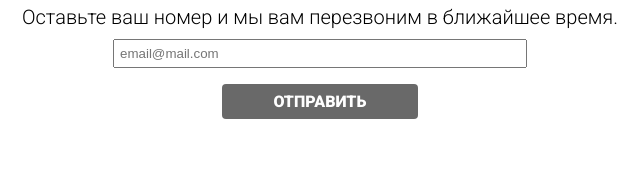
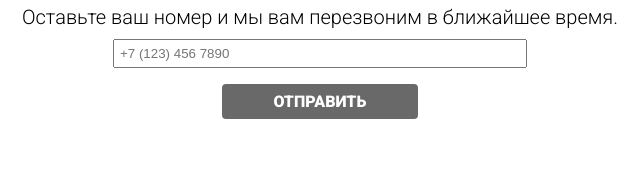
Before and after one commit to Kesio-dev/SPA, a plain HTML site: page index.html in a window 1280 px wide. Shown: the part 3000-3185 px from the top of the page, 320-960 px from the left. Drawn offline with Linux system fonts and the light colour scheme.

Commit message:
решение багов

```diff
--- a/index.html
+++ b/index.html
@@ -96,7 +96,7 @@
 		<h3 class="title-fb">Обратная связь</h3>
 		<h3 class="subtitle-fb">Оставьте ваш номер и мы вам перезвоним в ближайшее время.</h3>
 		<form>
-			<input type="email" placeholder="email@mail.com" class="email">
+			<input type="email" placeholder="+7 (123) 456 7890" class="email">
 			<a href="#" class="btn">Отправить</a>
 		</form>
 	</div>
```
